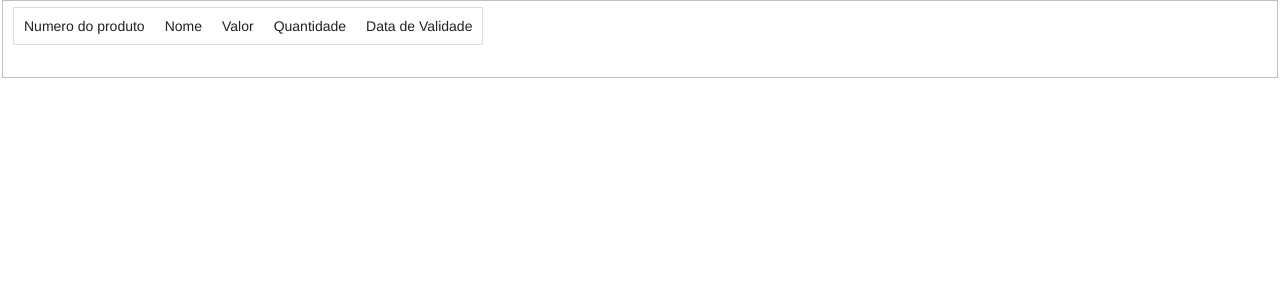
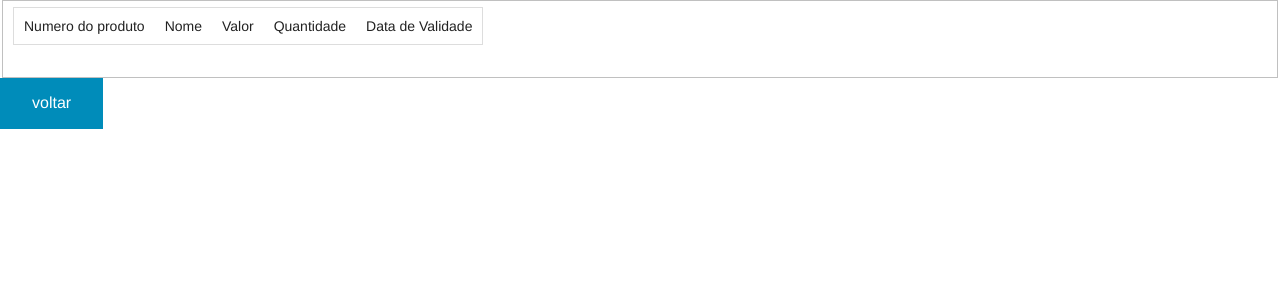
Before and after one commit to trabalhos451208/controle_de_produtos, a PHP site: page /busca.php in a window 1280 px wide. Shown: the top 300 px of the page. Run offline with PHP 8.4, Linux system fonts and the light colour scheme.

Commit message:
cadastro_de_produtos Versão: 1.1 Status: finalizado Modificações: adiciona botões de voltar no buscar dos arquivos : + todos; + funcionario_inserir;

```diff
--- a/funcionario_inserir/busca.php
+++ b/funcionario_inserir/busca.php
@@ -21,4 +21,8 @@
         </div>
     </fieldset>
 
+    <form action="/funcionario_inserir/produtos.php">
+        <input type="submit" value="voltar" class="button">
+    </form>
+
 <?php include_once ("../globais/footer.php"); ?>
--- a/todos/busca.php
+++ b/todos/busca.php
@@ -21,4 +21,8 @@
         </div>
     </fieldset>
 
+    <form action="/todos/index.php">
+        <input type="submit" value="voltar" class="button">
+    </form>
+
 <?php include_once ("../globais/footer.php"); ?>
```
